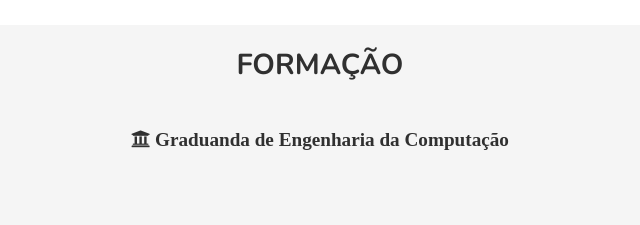
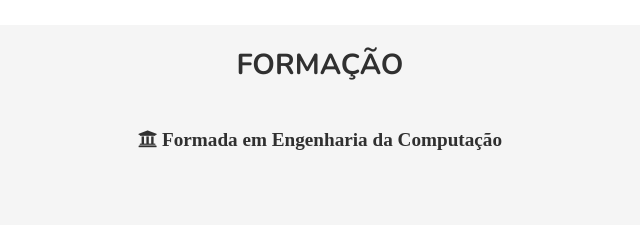
Before and after one commit to irr07/Curriculo, a plain HTML site: page index.html in a window 1280 px wide. Shown: the part 1240-1465 px from the top of the page, 320-960 px from the left. Drawn offline with nearby package versions, Linux system fonts and the light colour scheme.

Commit message:
atualização1

```diff
--- a/index.html
+++ b/index.html
@@ -88,7 +88,7 @@
             <!--    <i class="far fa-thumbs-up"> Técnico de Informática - ETEC "João Baptista de Lima Figuereido" - Mococa - SP</i></br> -->
             <i class="fas fa-university"><a href="https://www.unasp.br/cursos/sp/graduacao/engenharia-de-computacao/"
                     target="_blank">
-                    Graduanda de Engenharia da Computação</a></i></br>
+                    Formada em Engenharia da Computação</a></i></br>
         </p>
     </section>
 
```
